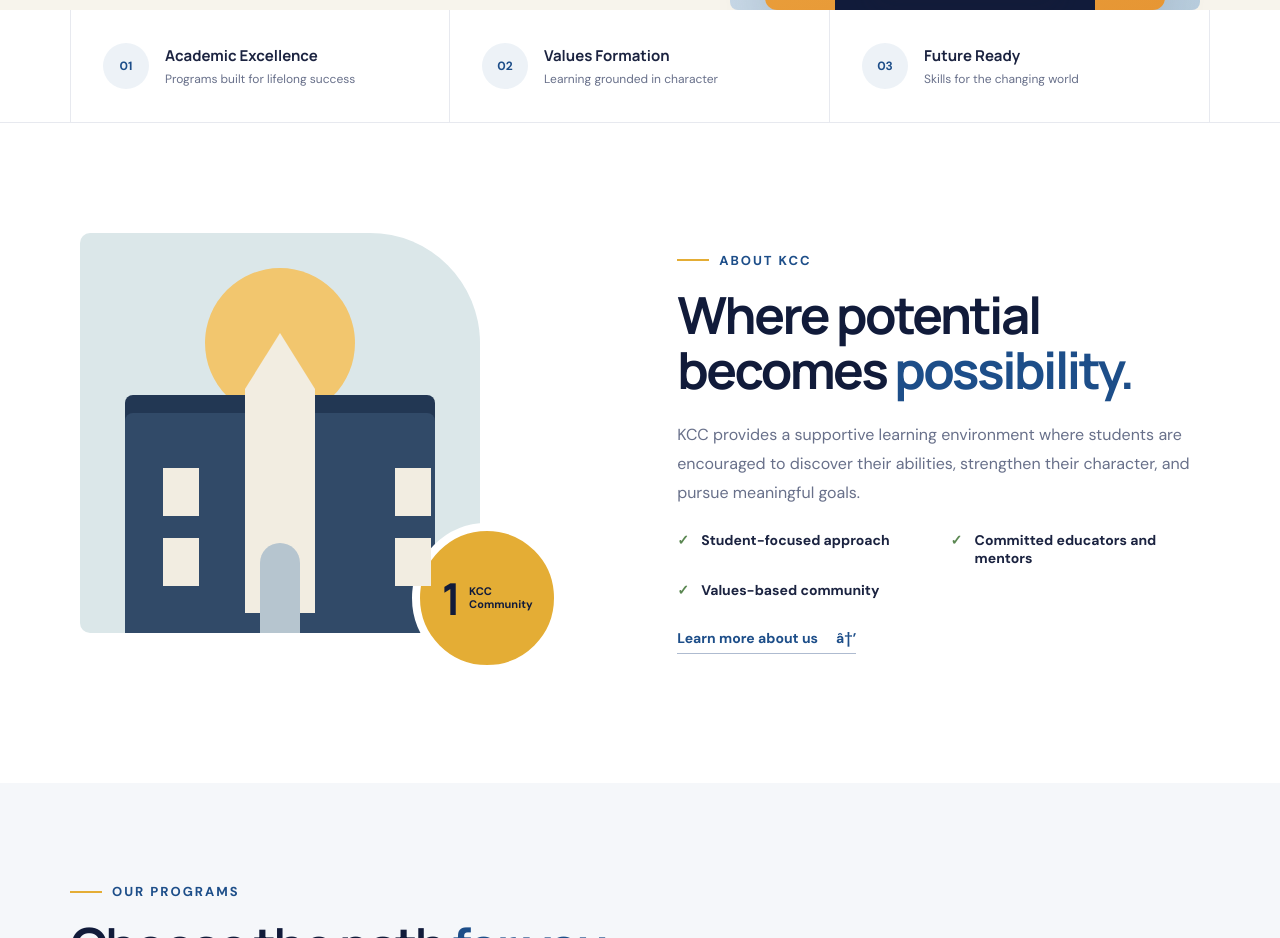
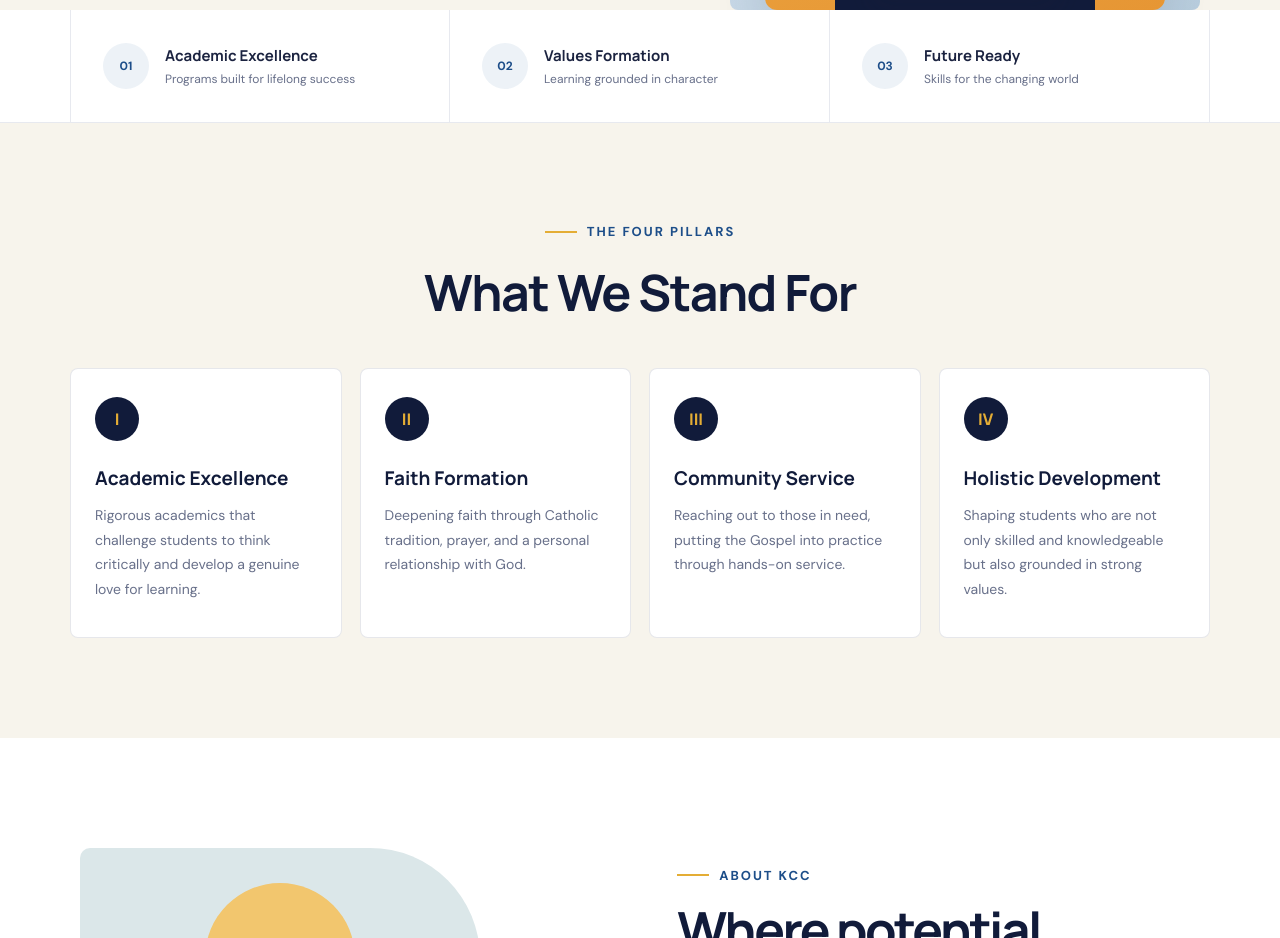
Before and after one commit to delacruz091905-ai/DELACRUZ-project-2, a plain HTML site: page index.html in a window 1280 px wide. Shown: the part 680-1618 px from the top of the page. Drawn offline with Linux system fonts and the light colour scheme.

Commit message:
adding the four pillars

```diff
--- a/assets/css/styles.css
+++ b/assets/css/styles.css
@@ -21,6 +21,7 @@
 .hero-shape{position:absolute;border-radius:50%}.hero-shape-one{width:300px;height:300px;right:-210px;top:130px;border:42px solid rgba(228,173,53,.12)}.hero-shape-two{width:180px;height:180px;left:-130px;bottom:20px;background:rgba(29,78,137,.04)}
 .quick-info{background:var(--white);border-bottom:1px solid var(--line)}.info-grid{display:grid;grid-template-columns:repeat(3,1fr)}.info-grid article{display:flex;align-items:center;gap:16px;min-height:112px;padding:20px 32px;border-right:1px solid var(--line)}.info-grid article:first-child{border-left:1px solid var(--line)}
 .info-icon{display:grid;place-items:center;width:46px;height:46px;flex:0 0 auto;border-radius:50%;background:#edf2f7;color:var(--blue);font-size:12px;font-weight:800}.info-grid h2{margin:0 0 5px;font-family:"Manrope",sans-serif;font-size:15px}.info-grid p{margin:0;color:var(--muted);font-size:12px}
+.pillars{padding:100px 0;background:var(--cream)}.pillars-heading{text-align:center;margin-bottom:42px}.pillars-heading .eyebrow{justify-content:center}.pillars-heading h2{margin:0;font-family:"Manrope",sans-serif;font-size:clamp(36px,4vw,50px);letter-spacing:-1.5px;color:var(--navy)}.pillars-grid{display:grid;grid-template-columns:repeat(4,1fr);gap:18px}.pillar-card{min-height:270px;padding:28px 24px;border:1px solid rgba(17,27,58,.1);border-radius:8px;background:var(--white)}.pillar-number{display:grid;place-items:center;width:44px;height:44px;margin-bottom:24px;border-radius:50%;background:var(--navy);color:var(--gold);font-family:"Manrope",sans-serif;font-weight:800}.pillar-card h3{margin:0 0 12px;font-family:"Manrope",sans-serif;font-size:19px;color:var(--navy)}.pillar-card p{margin:0;color:var(--muted);font-size:14px;line-height:1.75}
 .about-preview{padding:110px 0}.section-grid{display:grid;grid-template-columns:48% 52%;align-items:center}.about-art{position:relative;min-height:440px}.art-frame{position:absolute;left:10px;top:0;width:400px;height:400px;overflow:hidden;border-radius:10px 110px 10px 10px;background:#dbe7e9}
 .art-sun{position:absolute;width:150px;height:150px;left:125px;top:35px;border-radius:50%;background:#f2c66e}.art-building{position:absolute;width:310px;height:220px;left:45px;bottom:0;border-radius:8px 8px 0 0;background:#314a68;box-shadow:0 -18px 0 #223753}
 .art-building::before{content:"";position:absolute;width:70px;height:280px;left:120px;top:-80px;background:#f2ede1;clip-path:polygon(50% 0,100% 20%,100% 100%,0 100%,0 20%)}.art-building::after{content:"";position:absolute;width:40px;height:90px;left:135px;bottom:0;border-radius:20px 20px 0 0;background:#b6c5cf}
@@ -33,10 +34,10 @@
 .program-number{color:var(--gold);font-family:"Manrope",sans-serif;font-size:38px;font-weight:800;opacity:.85}.program-card h3{margin:32px 0 12px;font-family:"Manrope",sans-serif;font-size:22px}.program-card p{min-height:72px;margin:0 0 20px;color:var(--muted);line-height:1.65}.program-card.featured p{color:#bdc5d8}.program-card a{color:var(--blue);font-size:13px;font-weight:800}.program-card.featured a{color:var(--gold)}.program-card a span{margin-left:8px}
 .cta{background:var(--blue);color:var(--white)}.cta-inner{min-height:180px;display:flex;align-items:center;justify-content:space-between}.eyebrow.light{color:#cbd8e8;margin-bottom:10px}.cta h2{color:var(--white);font-size:clamp(36px,4vw,48px);letter-spacing:-1.5px}.button-light{background:var(--white);color:var(--navy)}.button-light:hover{background:var(--gold)}
 .site-footer{background:var(--navy);color:#cbd1df}.footer-grid{display:grid;grid-template-columns:2fr 1fr 1fr 1.35fr;gap:50px;padding:70px 0 55px}.brand-footer{color:var(--white)}.footer-brand p{max-width:260px;line-height:1.7}.footer-grid h3{margin:8px 0 20px;color:var(--white);font-family:"Manrope",sans-serif;font-size:14px}.footer-grid div:not(.footer-brand) a{display:block;margin:11px 0;font-size:13px}.footer-grid div:not(.footer-brand) a:hover{color:var(--gold)}.footer-grid p{font-size:13px;line-height:1.5}.footer-bottom{height:68px;display:flex;align-items:center;justify-content:space-between;border-top:1px solid rgba(255,255,255,.1);font-size:12px}
-@media(max-width:980px){.container{width:min(100% - 36px,800px)}.main-nav{gap:16px}.main-nav a:not(.nav-cta){display:none}.hero-grid{grid-template-columns:52% 48%}.hero-visual{transform:scale(.82);transform-origin:right bottom}.section-grid{grid-template-columns:44% 56%}.section-copy{padding-left:30px}.art-frame{width:330px;height:380px}.experience-badge{right:5px}.info-grid article{padding-inline:16px}}
+@media(max-width:980px){.container{width:min(100% - 36px,800px)}.main-nav{gap:16px}.main-nav a:not(.nav-cta){display:none}.hero-grid{grid-template-columns:52% 48%}.hero-visual{transform:scale(.82);transform-origin:right bottom}.section-grid{grid-template-columns:44% 56%}.section-copy{padding-left:30px}.art-frame{width:330px;height:380px}.experience-badge{right:5px}.info-grid article{padding-inline:16px}.pillars-grid{grid-template-columns:repeat(2,1fr)}}
 @media(max-width:700px){.container{width:calc(100% - 32px)}.site-header,.nav-wrap{height:72px}.brand-logo{width:42px;height:42px}.brand-name{display:none}.nav-toggle{display:grid;width:44px;height:44px;padding:11px;border:0;background:transparent}.nav-toggle span{display:block;width:22px;height:2px;margin:3px 0;background:var(--navy);transition:.2s}.nav-toggle.open span:nth-child(1){transform:translateY(8px) rotate(45deg)}.nav-toggle.open span:nth-child(2){opacity:0}.nav-toggle.open span:nth-child(3){transform:translateY(-8px) rotate(-45deg)}
 .main-nav{position:absolute;left:16px;right:16px;top:64px;display:none;align-items:stretch;gap:0;padding:12px;border-radius:8px;background:var(--white);box-shadow:0 18px 40px rgba(17,27,58,.16)}.main-nav.open{display:grid}.main-nav a:not(.nav-cta){display:block;padding:12px}.main-nav a:not(.nav-cta)::after{display:none}.main-nav .nav-cta{margin-top:4px;text-align:center}.hero{min-height:auto;padding-top:72px}.hero-grid{display:block;min-height:auto}.hero-copy{padding:72px 0 35px}.hero h1{font-size:46px}.hero-copy>p{font-size:16px}.hero-actions{flex-wrap:wrap}.hero-visual{height:500px;transform:none}.visual-backdrop{width:390px;height:390px;right:50%;transform:translateX(50%)}.student-card-main{width:330px;height:430px;right:50%;transform:translateX(50%)}.student-head{left:106px}.student-hair{left:99px}.student-body{left:35px}.student-book{left:70px}.card-top{right:-2px;top:85px}.card-bottom{left:-2px;bottom:55px}.floating-card{min-width:190px}
-.info-grid{grid-template-columns:1fr}.info-grid article,.info-grid article:first-child{border-left:0;border-right:0;border-bottom:1px solid var(--line)}.about-preview{padding:75px 0}.section-grid{display:block}.about-art{min-height:400px;margin-bottom:30px}.art-frame{left:50%;transform:translateX(-50%);width:min(380px,92%)}.experience-badge{right:2%}.section-copy{padding-left:0}.check-list{grid-template-columns:1fr}.programs{padding:75px 0}.section-heading{align-items:flex-start;gap:20px}.section-heading>.text-link{display:none}.program-grid{grid-template-columns:1fr}.program-card{min-height:260px}.cta-inner{min-height:220px;align-items:flex-start;justify-content:center;flex-direction:column;gap:24px}.footer-grid{grid-template-columns:1fr 1fr}.footer-brand{grid-column:1/-1}}
+.info-grid{grid-template-columns:1fr}.info-grid article,.info-grid article:first-child{border-left:0;border-right:0;border-bottom:1px solid var(--line)}.pillars{padding:70px 0}.pillars-grid{grid-template-columns:1fr}.pillar-card{min-height:0}.about-preview{padding:75px 0}.section-grid{display:block}.about-art{min-height:400px;margin-bottom:30px}.art-frame{left:50%;transform:translateX(-50%);width:min(380px,92%)}.experience-badge{right:2%}.section-copy{padding-left:0}.check-list{grid-template-columns:1fr}.programs{padding:75px 0}.section-heading{align-items:flex-start;gap:20px}.section-heading>.text-link{display:none}.program-grid{grid-template-columns:1fr}.program-card{min-height:260px}.cta-inner{min-height:220px;align-items:flex-start;justify-content:center;flex-direction:column;gap:24px}.footer-grid{grid-template-columns:1fr 1fr}.footer-brand{grid-column:1/-1}}
 
 /* Shared interior-page styles */
 .subpage-header{padding-top:88px;background:var(--cream)}
--- a/index.html
+++ b/index.html
@@ -73,6 +73,37 @@
       </div>
     </section>
 
+    <section class="pillars">
+      <div class="container">
+        <div class="pillars-heading">
+          <div class="eyebrow"><span></span> The Four Pillars</div>
+          <h2>What We Stand For</h2>
+        </div>
+        <div class="pillars-grid">
+          <article class="pillar-card">
+            <span class="pillar-number">I</span>
+            <h3>Academic Excellence</h3>
+            <p>Rigorous academics that challenge students to think critically and develop a genuine love for learning.</p>
+          </article>
+          <article class="pillar-card">
+            <span class="pillar-number">II</span>
+            <h3>Faith Formation</h3>
+            <p>Deepening faith through Catholic tradition, prayer, and a personal relationship with God.</p>
+          </article>
+          <article class="pillar-card">
+            <span class="pillar-number">III</span>
+            <h3>Community Service</h3>
+            <p>Reaching out to those in need, putting the Gospel into practice through hands-on service.</p>
+          </article>
+          <article class="pillar-card">
+            <span class="pillar-number">IV</span>
+            <h3>Holistic Development</h3>
+            <p>Shaping students who are not only skilled and knowledgeable but also grounded in strong values.</p>
+          </article>
+        </div>
+      </div>
+    </section>
+
     <section class="about-preview">
       <div class="container section-grid">
         <div class="about-art">
```
